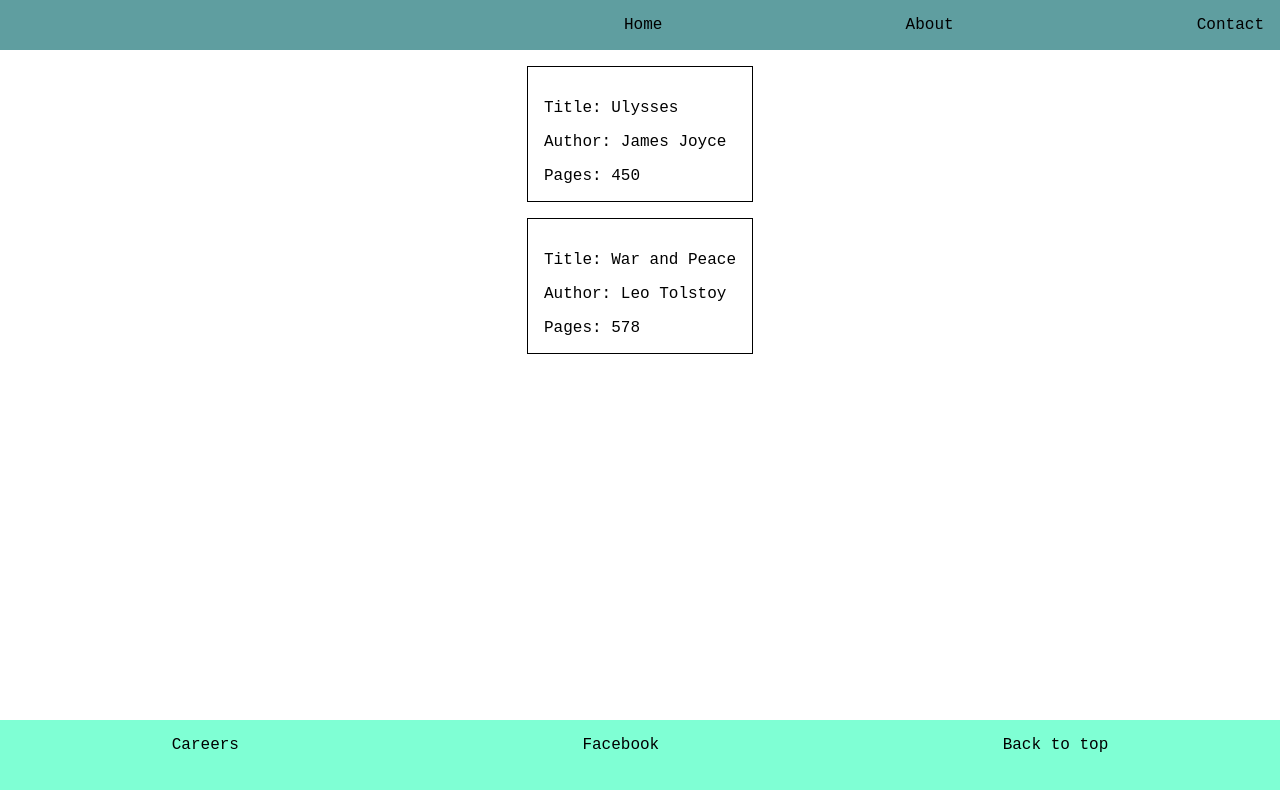
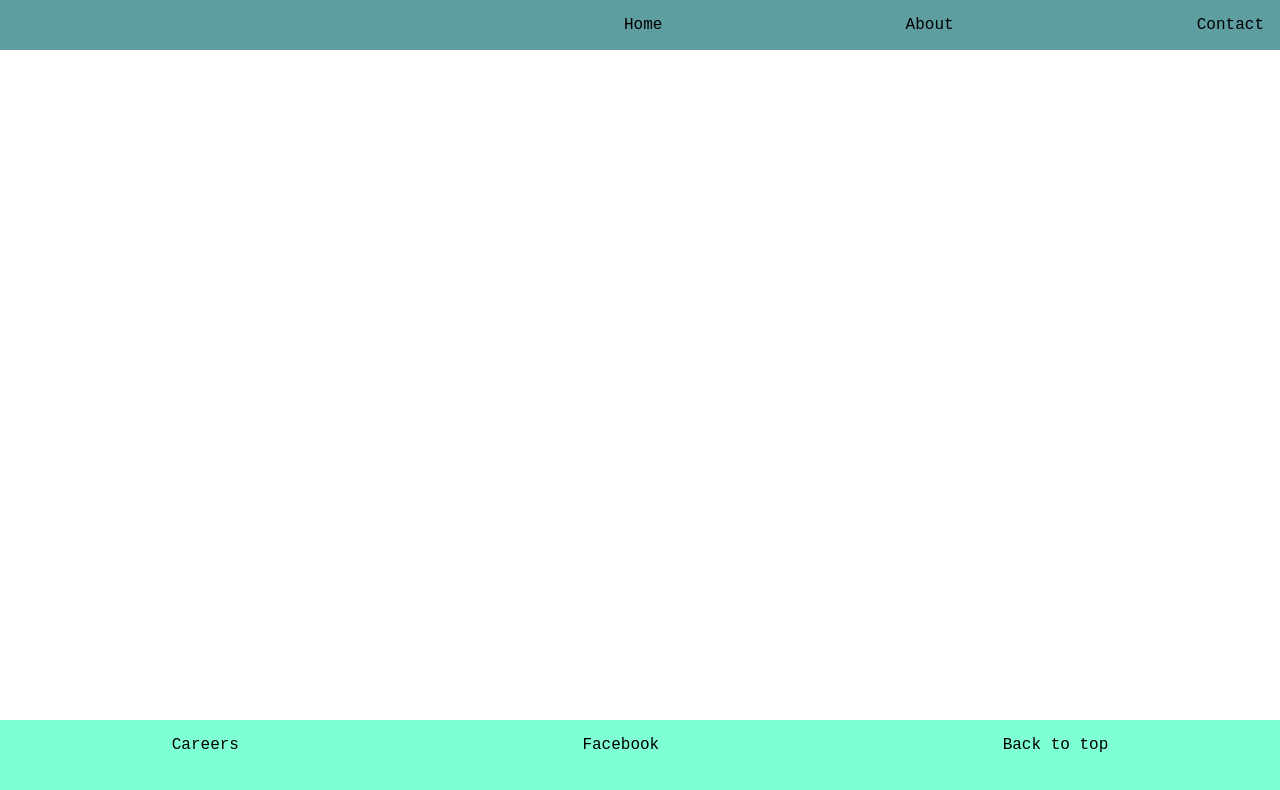
Before and after one commit to dankified/react-practice-app, a React (Create React App) app: page / in a window 1280 px wide. Shown: the top 790 px of the page. Built offline with nearby package versions, Linux system fonts and the light colour scheme.

Commit message:
Repurpose App for characters

```diff
--- a/src/components/Book.js
+++ /dev/null
@@ -1,14 +0,0 @@
-import React from 'react';
-import '../styles/book.css';
-
-const Book = props => {
-	return (
-		<div className="book">
-			<p>Title: {props.title}</p>
-			<p>Author: {props.author}</p>
-			<p>Pages: {props.pages}</p>
-		</div>
-	)
-}
-
-export default Book;
--- a/src/components/BookCollection.js
+++ /dev/null
@@ -1,17 +0,0 @@
-import React from 'react';
-import Book from './Book';
-
-const BookCollection = props => {
-	let books = props.bookArray.filter(book => book.genre === props.genre);
-	return (
-		<div>
-			{books.map(book => <Book
-				title={book.title}
-				author={book.author}
-				pages={book.pages}
-			/>)}
-		</div>
-	)
-}
-
-export default BookCollection;
--- /dev/null
+++ b/src/components/Character.js
@@ -0,0 +1,15 @@
+import React from 'react';
+import '../styles/character.css';
+
+const Character = props => {
+	return (
+		<div className="character">
+			<p>Name: {props.name}</p>
+			<p>Age: {props.age}</p>
+			<p>Height: {props.height}</p>
+			<p>Weight: {props.weight}</p>
+		</div>
+	)
+}
+
+export default Character;
--- /dev/null
+++ b/src/components/CharacterList.js
@@ -0,0 +1,17 @@
+import React from 'react';
+import Character from './Character';
+
+const CharacterList = props => {
+	return (
+		<div>
+			{props.characters.map(character => <Character
+				name={character.name}
+				age={character.age}
+				weight={character.weight}
+				height={character.height}
+			/>)}
+		</div>
+	)
+}
+
+export default CharacterList;
--- a/src/components/MainContent.js
+++ b/src/components/MainContent.js
@@ -1,20 +1,26 @@
 import React from 'react';
 import '../styles/mainContent.css';
-import BookCollection from './BookCollection';
+import CharacterList from './CharacterList';
 
-const bookArray = [
-	{title: "Don Quixote", author: "Miguel de Cervantes", pages: 300, genre: 'medieval fantasy'},
-	{title: "Ulysses", author: "James Joyce", pages: 450, genre: 'pretentious shit'},
-	{title: "The Odyssey", author: "Homer", pages: 232, genre: 'greek tragedy'},
-	{title: "War and Peace", author: "Leo Tolstoy", pages: 578, genre: 'pretentious shit'}
-]
+class MainContent extends React.Component {
+	constructor(props) {
+		super(props);
+		this.state = {
+			characters: []
+		}
+	}
 
-const MainContent = () => {
-	return (
-		<div id="main-content">
-			<BookCollection genre="pretentious shit" bookArray={bookArray} />
-		</div>
-	)
+	componentDidMount() {
+
+	}
+
+	render() {
+		return (
+			<div id="main-content">
+				<CharacterList characters={this.state.characters} />
+			</div>
+		)
+	}
 }
 
 export default MainContent;
--- a/src/styles/book.css
+++ b/src/styles/character.css
@@ -1,4 +1,4 @@
-.book {
+.character {
 	border: 1px solid black;
 	margin: 1rem;
 	padding: 1rem;
```
